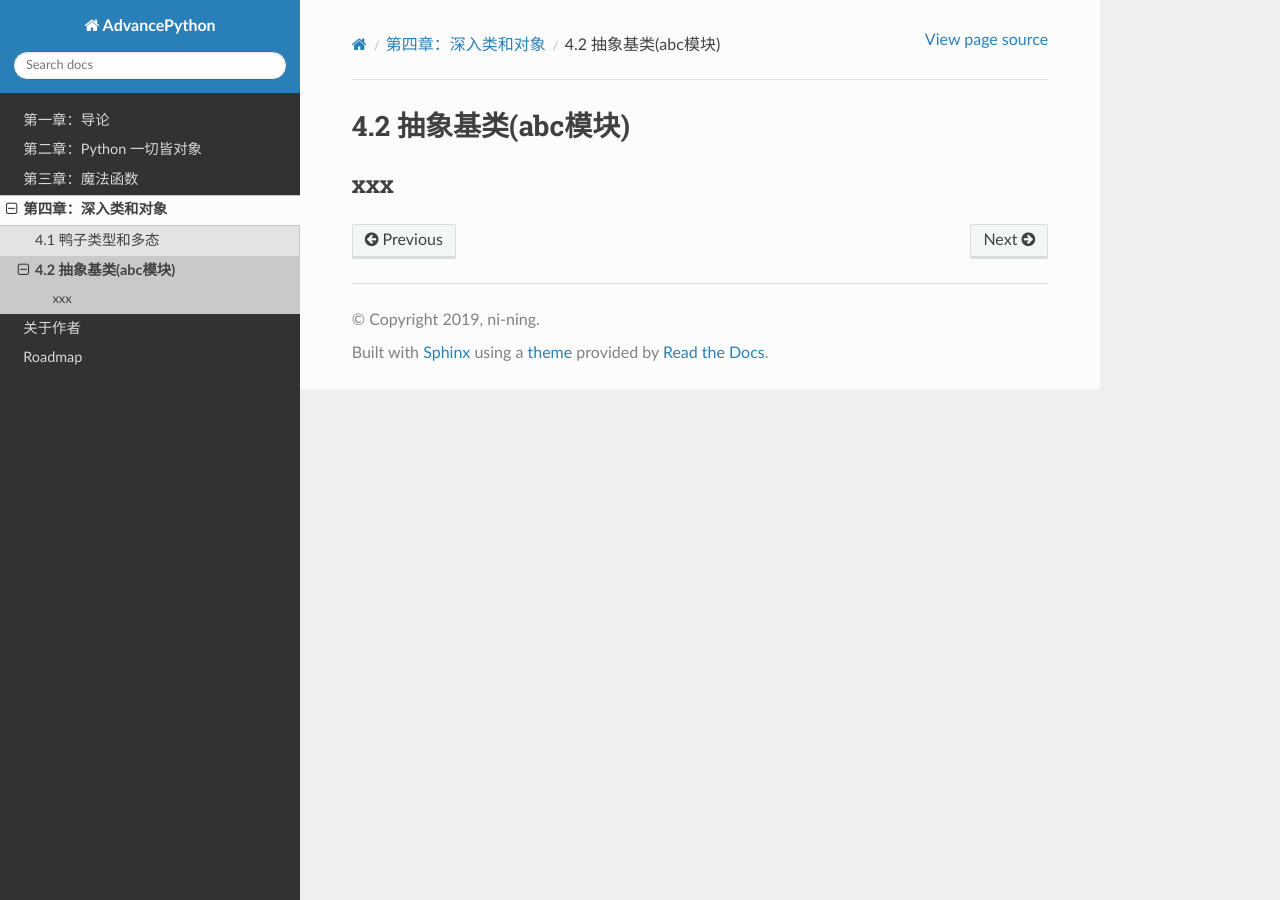
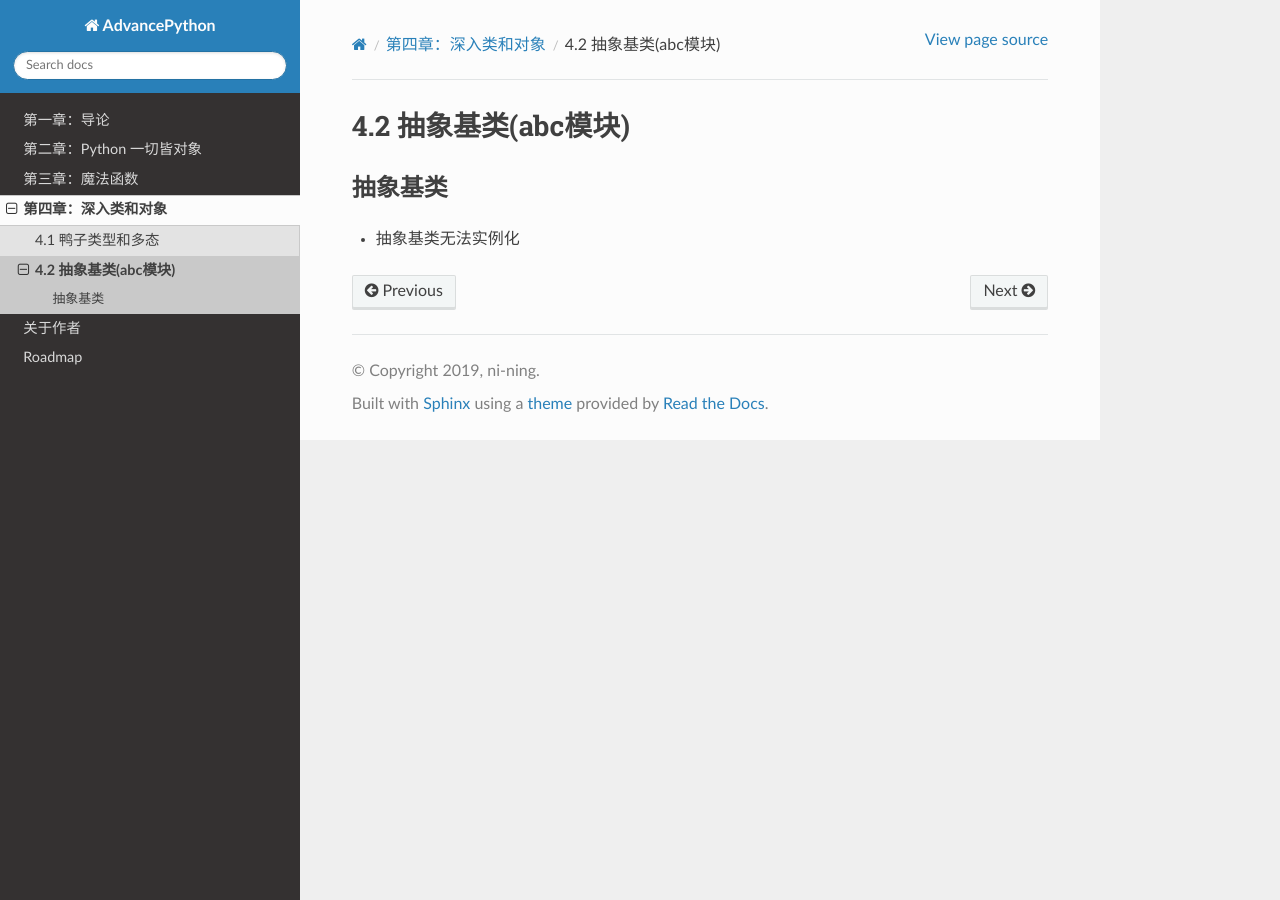
Before and after one commit to ni-ning/AdvancePython, a Sphinx documentation site: the page built from source/c04/p02_abstract_base_class.rst, in a window 1280 px wide. Built offline with Sphinx 7.4.7 and the Read the Docs theme 2.0.0, drawn with Linux system fonts in a browser that asks for light colours.

Commit message:
开始抽象基类

```diff
--- a/source/c04/p02_abstract_base_class.rst
+++ b/source/c04/p02_abstract_base_class.rst
@@ -3,5 +3,7 @@
 ===============================
 
 --------------------
-xxx
+抽象基类
 --------------------
+
+- 抽象基类无法实例化
```
